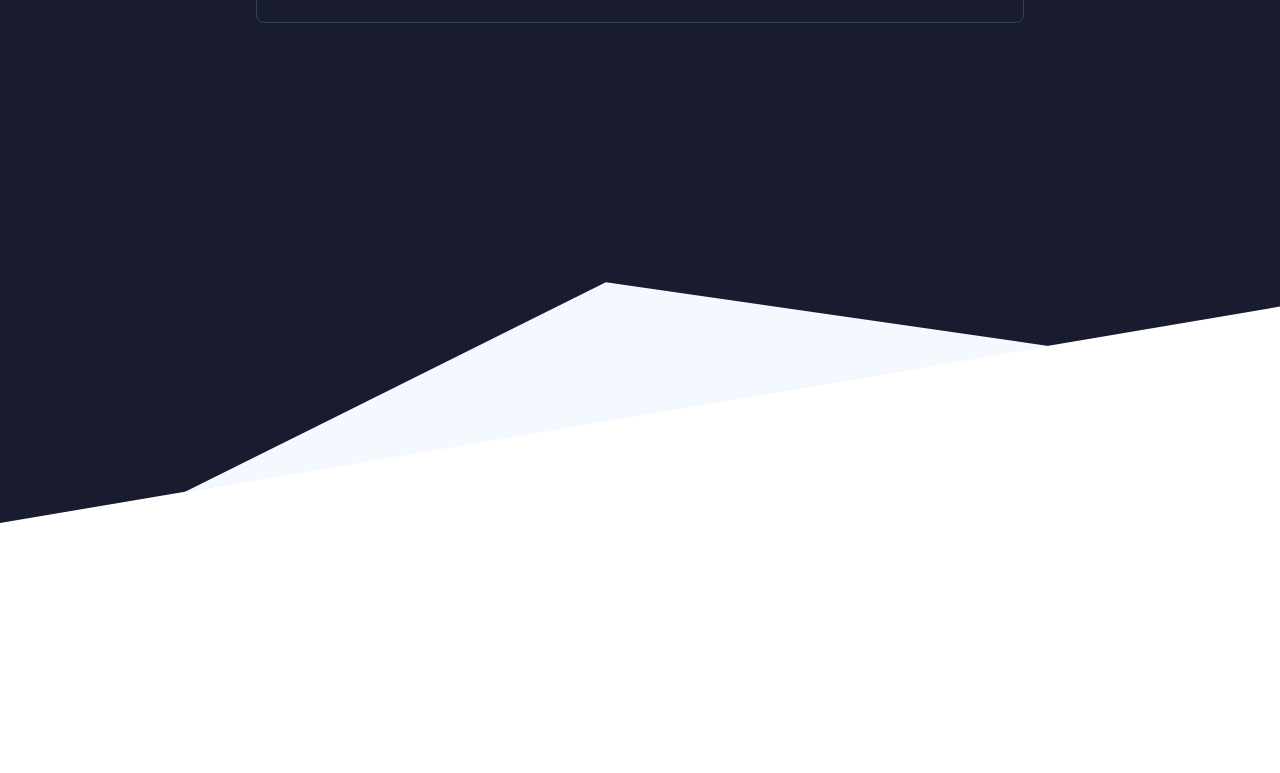
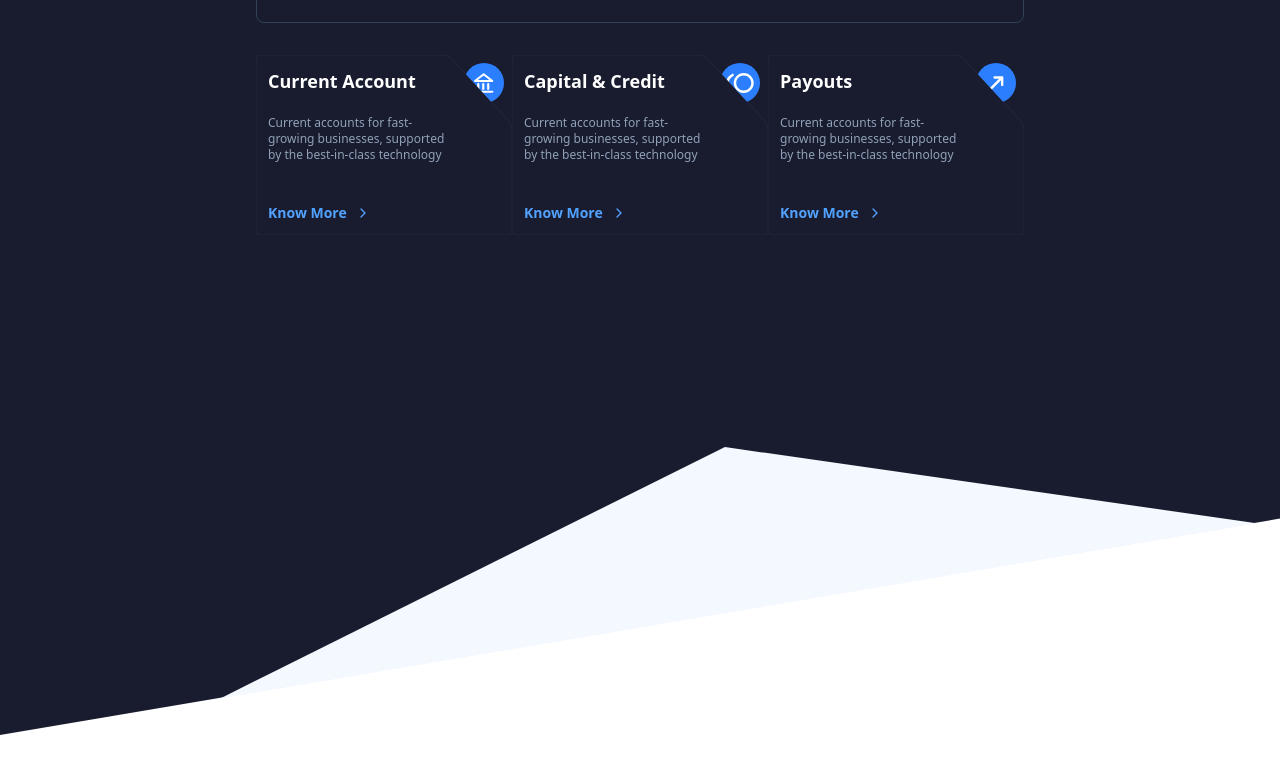
Before and after one commit to kartikgupta2552/razorpay-clone, a website built with Vite: page index.html in a window 1280 px wide. Shown: the part 2374-3147 px from the top of the page. Built offline with nearby package versions, Linux system fonts and the light colour scheme.

Commit message:
worked on Current account Grid Box

```diff
--- a/index.html
+++ b/index.html
@@ -407,6 +407,118 @@
               <img src="./images/buisness-banking.png" class="absolute right-0 top-0 w-1/2">
              </div>
            </div>
+
+           <!-- Current Account Grid Box -->
+            <div class="w-3/5 grid grid-cols-3 mt-8">
+              <!-- Box 1 -->
+              <div class="relative min-h-45 cursor-pointer">
+                <img src="./images/current-icon.svg" class="w-10 h-10 rounded-full bg-blue-500 absolute top-2 right-2">
+                <svg
+                  viewBox="0 0 349.32501220703125 225"
+                  xmlns="http://www.w3.org/2000/svg"
+                  preserveAspectRatio="none"
+                  class="stroke-1 stroke-[#818597] h-full w-full absolute z-10 transition-all duration-200 hover:drop-shadow-lg"
+                  style="stroke-opacity: 0.15"
+                    >
+                    <path
+                      d="m 0 6
+                        a 6 6 0 0 1 6 -6
+                        h 250.32501220703125
+                        a 16 16 0 0 1 11 5
+                        l 77 77
+                        a 16 16 0 0 1 5 11
+                        v 126
+                        a 6 6 0 0 1 -6 6
+                        h -337.32501220703125
+                        a 6 6 0 0 1 -6 -6
+                        z"
+                      fill="#181C2E"
+                    ></path>
+                </svg>
+                <div class="absolute z-10 flex flex-col gap-5 p-3 w-4/5 h-full">
+                  <h2 class="font-semibold text-lg">Current Account</h2>
+                  <p class="text-xs text-gray-400">Current accounts for fast-growing businesses, supported by the
+                          best-in-class technology</p>
+                  <div class="flex gap-2 items-center text-sm text-blue-400 font-bold mt-auto">
+                    Know More
+                    <i data-feather="chevron-right" class="h-4 w-4"></i>
+                  </div>
+                </div>
+              </div>
+
+              <!-- Box 2 -->
+              <div class="relative min-h-45 cursor-pointer">
+                <img src="./images/capital-credit-icon.svg" class="w-10 h-10 rounded-full bg-blue-500 absolute top-2 right-2">
+                <svg
+                  viewBox="0 0 349.32501220703125 225"
+                  xmlns="http://www.w3.org/2000/svg"
+                  preserveAspectRatio="none"
+                  class="stroke-1 stroke-[#818597] h-full w-full absolute z-10 transition-all duration-200 hover:drop-shadow-lg"
+                  style="stroke-opacity: 0.15"
+                    >
+                    <path
+                      d="m 0 6
+                        a 6 6 0 0 1 6 -6
+                        h 250.32501220703125
+                        a 16 16 0 0 1 11 5
+                        l 77 77
+                        a 16 16 0 0 1 5 11
+                        v 126
+                        a 6 6 0 0 1 -6 6
+                        h -337.32501220703125
+                        a 6 6 0 0 1 -6 -6
+                        z"
+                      fill="#181C2E"
+                    ></path>
+                </svg>
+                <div class="absolute z-10 flex flex-col gap-5 p-3 w-4/5 h-full">
+                  <h2 class="font-semibold text-lg">Capital & Credit</h2>
+                  <p class="text-xs text-gray-400">Current accounts for fast-growing businesses, supported by the
+                          best-in-class technology</p>
+                  <div class="flex gap-2 items-center text-sm text-blue-400 font-bold mt-auto">
+                    Know More
+                    <i data-feather="chevron-right" class="h-4 w-4"></i>
+                  </div>
+                </div>
+              </div>
+
+              <!-- Box 3 -->
+              <div class="relative min-h-45 cursor-pointer">
+                <img src="./images/payouts-icon.svg" class="w-10 h-10 rounded-full bg-blue-500 absolute top-2 right-2">
+                <svg
+                  viewBox="0 0 349.32501220703125 225"
+                  xmlns="http://www.w3.org/2000/svg"
+                  preserveAspectRatio="none"
+                  class="stroke-1 stroke-[#818597] h-full w-full absolute z-10 transition-all duration-200 hover:drop-shadow-lg"
+                  style="stroke-opacity: 0.15"
+                    >
+                    <path
+                      d="m 0 6
+                        a 6 6 0 0 1 6 -6
+                        h 250.32501220703125
+                        a 16 16 0 0 1 11 5
+                        l 77 77
+                        a 16 16 0 0 1 5 11
+                        v 126
+                        a 6 6 0 0 1 -6 6
+                        h -337.32501220703125
+                        a 6 6 0 0 1 -6 -6
+                        z"
+                      fill="#181C2E"
+                    ></path>
+                </svg>
+                <div class="absolute z-10 flex flex-col gap-5 p-3 w-4/5 h-full">
+                  <h2 class="font-semibold text-lg">Payouts</h2>
+                  <p class="text-xs text-gray-400">Current accounts for fast-growing businesses, supported by the
+                          best-in-class technology</p>
+                  <div class="flex gap-2 items-center text-sm text-blue-400 font-bold mt-auto">
+                    Know More
+                    <i data-feather="chevron-right" class="h-4 w-4"></i>
+                  </div>
+                </div>
+              </div>
+            </div>
+
         </section>
 
 
```
